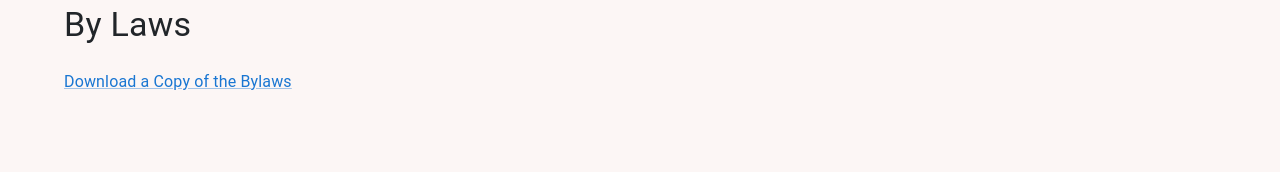
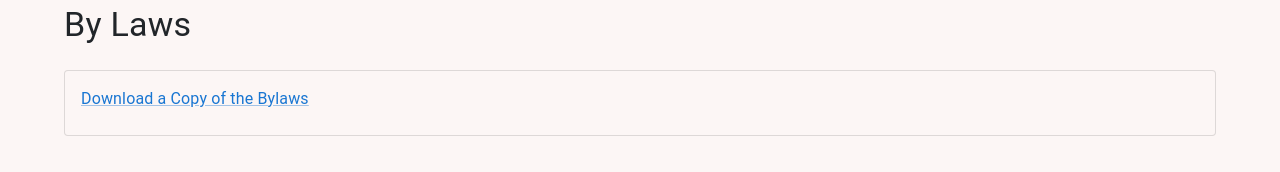
Before and after one commit to savperera369/slackgwapp, a React (Create React App) app: page /bylaws in a window 1280 px wide. Shown: the part 368-540 px from the top of the page. Built offline with nearby package versions, Linux system fonts and the light colour scheme.

Commit message:
change to bylaws page

```diff
--- a/src/pages/ByLaws.js
+++ b/src/pages/ByLaws.js
@@ -1,13 +1,18 @@
 import React from 'react';
 import '../index.css';
-import { Typography, Container, Link} from '@mui/material';
+import bylaws from '../pdfs/by_laws.pdf';
+import { Typography, Container, Link, Card, CardContent} from '@mui/material';
 
 function ByLaws () {
     return (
         <Container className="topDoc">
             <Typography variant="h4">By Laws</Typography>
             <br />
-            <Typography variant="body1"><Link href="https://www.tricitysrilanka.com/pages/pdfs/by_laws.pdf">Download a Copy of the Bylaws</Link></Typography>
+            <Card sx={{backgroundColor:"#FCF6F5"}} variant="outlined">
+                <CardContent>
+                    <Typography variant="body1"><Link href={bylaws} target="_blank" rel="noreferrer">Download a Copy of the Bylaws</Link></Typography>
+                </CardContent>
+            </Card>
         </Container>
     );
 }
```
Also changed, not shown: 1 other file (tests, documents, lock files or other folders).
